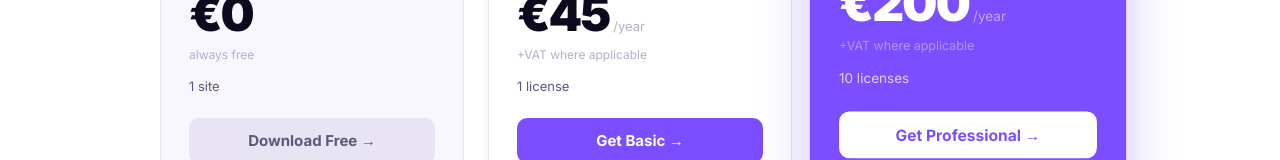
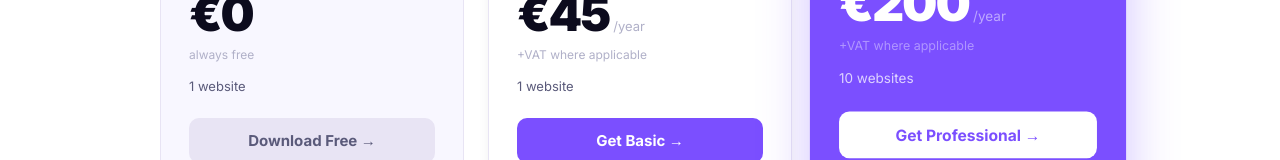
Before and after one commit to bojancreator/aiboostnow, a React (Vite) app: page /pricing in a window 1280 px wide. Shown: the part 444-604 px from the top of the page. Built offline with nearby package versions, Linux system fonts and the light colour scheme.

Commit message:
fix(pricing): 'site/license' → 'website' na pricing stranici
- Free: '1 site' → '1 website'
- Basic: '1 license' → '1 website'
- Professional: '10 licenses' → '10 websites'

```diff
--- a/src/components/PricingPage.tsx
+++ b/src/components/PricingPage.tsx
@@ -30,9 +30,9 @@ const paidFeatures = [
 ]
 
 const plans = [
-  { name: 'Free',         price: '€0',   period: null,    sites: '1 site',          badge: null,           highlight: false, url: '/docs/getting-started', btnLabel: 'Download Free →',   features: freeFeatures },
-  { name: 'Basic',        price: '€45',  period: '/year', sites: '1 license',        badge: null,           highlight: false, url: 'https://aiboostnow.gumroad.com/l/joomlaboost-basic',        btnLabel: 'Get Basic →',       features: paidFeatures },
-  { name: 'Professional', price: '€200', period: '/year', sites: '10 licenses',      badge: 'Most Popular', highlight: true,  url: 'https://aiboostnow.gumroad.com/l/joomlaboost-professional', btnLabel: 'Get Professional →', features: paidFeatures },
+  { name: 'Free',         price: '€0',   period: null,    sites: '1 website',       badge: null,           highlight: false, url: '/docs/getting-started', btnLabel: 'Download Free →',   features: freeFeatures },
+  { name: 'Basic',        price: '€45',  period: '/year', sites: '1 website',        badge: null,           highlight: false, url: 'https://aiboostnow.gumroad.com/l/joomlaboost-basic',        btnLabel: 'Get Basic →',       features: paidFeatures },
+  { name: 'Professional', price: '€200', period: '/year', sites: '10 websites',      badge: 'Most Popular', highlight: true,  url: 'https://aiboostnow.gumroad.com/l/joomlaboost-professional', btnLabel: 'Get Professional →', features: paidFeatures },
 ]
 
 const faqs = [
```
